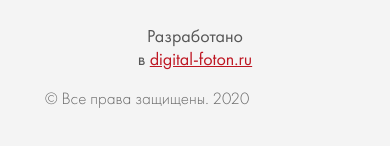
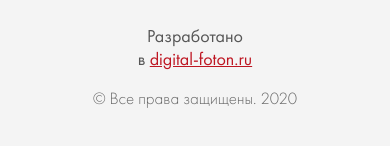
Before and after one commit to EdgarGyumri/VgPorail, a website: page index.html in a window 390 px wide. Shown: the part 3891-4037 px from the top of the page. Drawn offline with Linux system fonts and the light colour scheme; files whose address does not match are found by name.

Commit message:
Update media.css

```diff
--- a/css/media.css
+++ b/css/media.css
@@ -189,6 +189,12 @@
     -webkit-flex-direction: column;
         -ms-flex-direction: column;
             flex-direction: column; }
+    .footer-block:last-child{
+          text-align: center;
+     }
+    .footer-block:last-child p:first-child {
+        margin-right: 0px;
+    }
     .footer-block__item:last-child {
       text-align: center; }
     .footer-block__item:nth-child(2) {
```
